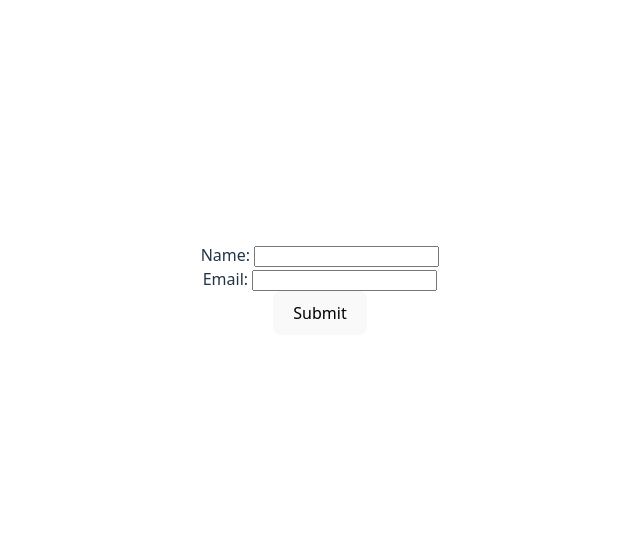
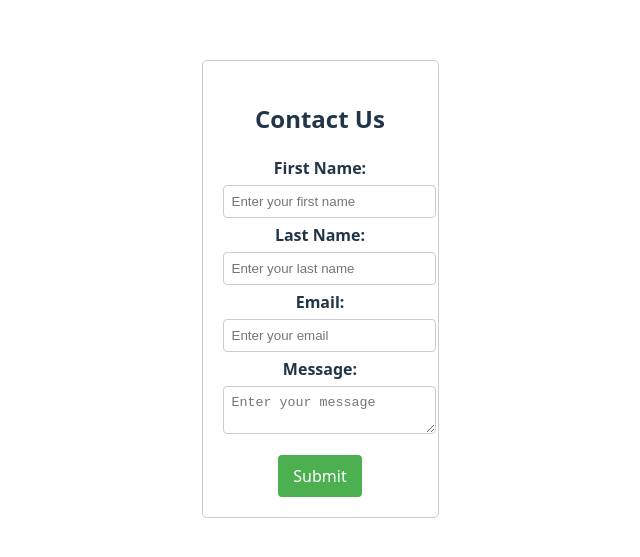
Before and after one commit to babvijayb/ai-agent-testing-application, a React (Vite) app: page / in a window 1280 px wide. Shown: the part 111-668 px from the top of the page, without its empty margins (320-960 px from the left). Built offline with nearby package versions, Linux system fonts and the light colour scheme.

Commit message:
reviewed  src/components/SampleForm.jsx

```diff
--- a/src/components/SampleForm.jsx
+++ b/src/components/SampleForm.jsx
@@ -1,40 +1,151 @@
 import React, { useState } from 'react';
 
 const SampleForm = () => {
-    const [name, setName] = useState('');
-    const [email, setEmail] = useState('');
+  const [formData, setFormData] = useState({
+    firstName: '',
+    lastName: '',
+    email: '',
+    message: '',
+  });
 
-    const handleSubmit = (event) => {
-        event.preventDefault();
-        console.log('Name:4544', name);
-        console.log('Email:', email);
-        setName('');
-        setEmail('');
+  const [errors, setErrors] = useState({});
+
+  const handleChange = (e) => {
+    const { name, value } = e.target;
+    setFormData({
+      ...formData,
+      [name]: value,
+    });
+  };
+
+  const validateForm = () => {
+    let isValid = true;
+    const newErrors = {};
+
+    if (!formData.firstName.trim()) {
+      newErrors.firstName = 'First name is required';
+      isValid = false;
     }
 
+    if (!formData.lastName.trim()) {
+      newErrors.lastName = 'Last name is required';
+      isValid = false;
+    }
+
+    if (!formData.email.trim()) {
+      newErrors.email = 'Email is required';
+      isValid = false;
+    } else if (!/^[^\s@]+@[^\s@]+\.[^\s@]+$/.test(formData.email)) {
+      newErrors.email = 'Invalid email format';
+      isValid = false;
+    }
+
+    if (!formData.message.trim()) {
+      newErrors.message = 'Message is required';
+      isValid = false;
+    }
+
+    setErrors(newErrors);
+    return isValid;
+  };
+
+
+  const handleSubmit = (e) => {
+    e.preventDefault();
+
+    if (validateForm()) {
+      // Simulate form submission (replace with your actual submission logic)
+      console.log('Form submitted with data:', formData);
+      alert('Form submitted successfully!'); // User feedback
+      // Optionally, reset the form after submission:
+      setFormData({
+        firstName: '',
+        lastName: '',
+        email: '',
+        message: '',
+      });
+      setErrors({});
+    } else {
+      console.log('Form has errors');
+    }
+  };
+
   return (
-        <form onSubmit={handleSubmit}>
+    <form onSubmit={handleSubmit} style={{ maxWidth: '400px', margin: '20px auto', padding: '20px', border: '1px solid #ccc', borderRadius: '5px' }}>
+      <h2>Contact Us</h2>
+
       <div>
-                <label htmlFor="name">Name: </label>
+        <label htmlFor="firstName" style={{ display: 'block', marginBottom: '5px', fontWeight: 'bold' }}>First Name:</label>
         <input
           type="text"
-                    id="name"
-                    value={name}
-                    onChange={(e) => setName(e.target.value)}
+          id="firstName"
+          name="firstName"
+          value={formData.firstName}
+          onChange={handleChange}
+          placeholder="Enter your first name"
+          style={{ width: '100%', padding: '8px', marginBottom: '5px', border: '1px solid #ccc', borderRadius: '4px' }}
         />
+        {errors.firstName && <div style={{ color: 'red', fontSize: '0.8em' }}>{errors.firstName}</div>}
       </div>
+
       <div>
-                <label htmlFor="email">Email: </label>
+        <label htmlFor="lastName" style={{ display: 'block', marginBottom: '5px', fontWeight: 'bold' }}>Last Name:</label>
+        <input
+          type="text"
+          id="lastName"
+          name="lastName"
+          value={formData.lastName}
+          onChange={handleChange}
+          placeholder="Enter your last name"
+          style={{ width: '100%', padding: '8px', marginBottom: '5px', border: '1px solid #ccc', borderRadius: '4px' }}
+        />
+        {errors.lastName && <div style={{ color: 'red', fontSize: '0.8em' }}>{errors.lastName}</div>}
+      </div>
+
+      <div>
+        <label htmlFor="email" style={{ display: 'block', marginBottom: '5px', fontWeight: 'bold' }}>Email:</label>
         <input
           type="email"
           id="email"
-                    value={email}
-                    onChange={(e) => setEmail(e.target.value)}
+          name="email"
+          value={formData.email}
+          onChange={handleChange}
+          placeholder="Enter your email"
+          style={{ width: '100%', padding: '8px', marginBottom: '5px', border: '1px solid #ccc', borderRadius: '4px' }}
         />
+        {errors.email && <div style={{ color: 'red', fontSize: '0.8em' }}>{errors.email}</div>}
       </div>
-            <button type="submit">Submit</button>
+
+      <div>
+        <label htmlFor="message" style={{ display: 'block', marginBottom: '5px', fontWeight: 'bold' }}>Message:</label>
+        <textarea
+          id="message"
+          name="message"
+          value={formData.message}
+          onChange={handleChange}
+          placeholder="Enter your message"
+          style={{ width: '100%', padding: '8px', marginBottom: '5px', border: '1px solid #ccc', borderRadius: '4px', resize: 'vertical' }} // Allow vertical resizing
+        />
+        {errors.message && <div style={{ color: 'red', fontSize: '0.8em' }}>{errors.message}</div>}
+      </div>
+
+      <button
+        type="submit"
+        style={{
+          backgroundColor: '#4CAF50',
+          color: 'white',
+          padding: '10px 15px',
+          border: 'none',
+          borderRadius: '4px',
+          cursor: 'pointer',
+          fontSize: '1em',
+          marginTop: '10px',
+        }}
+      >
+        Submit
+      </button>
     </form>
   );
-}
+};
 
 export default SampleForm;
```
Lines whose indentation alone changed are shown as unchanged.
